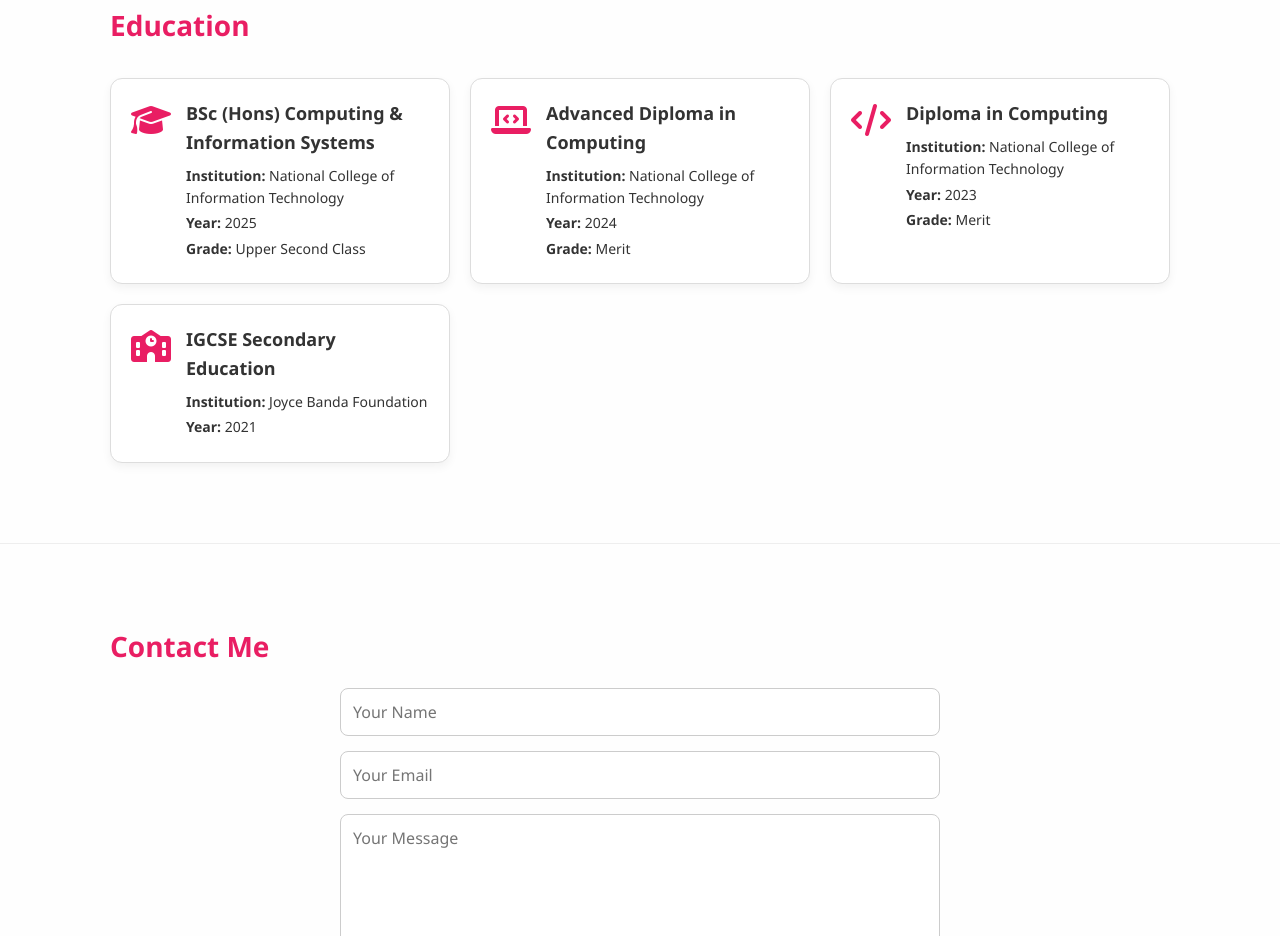
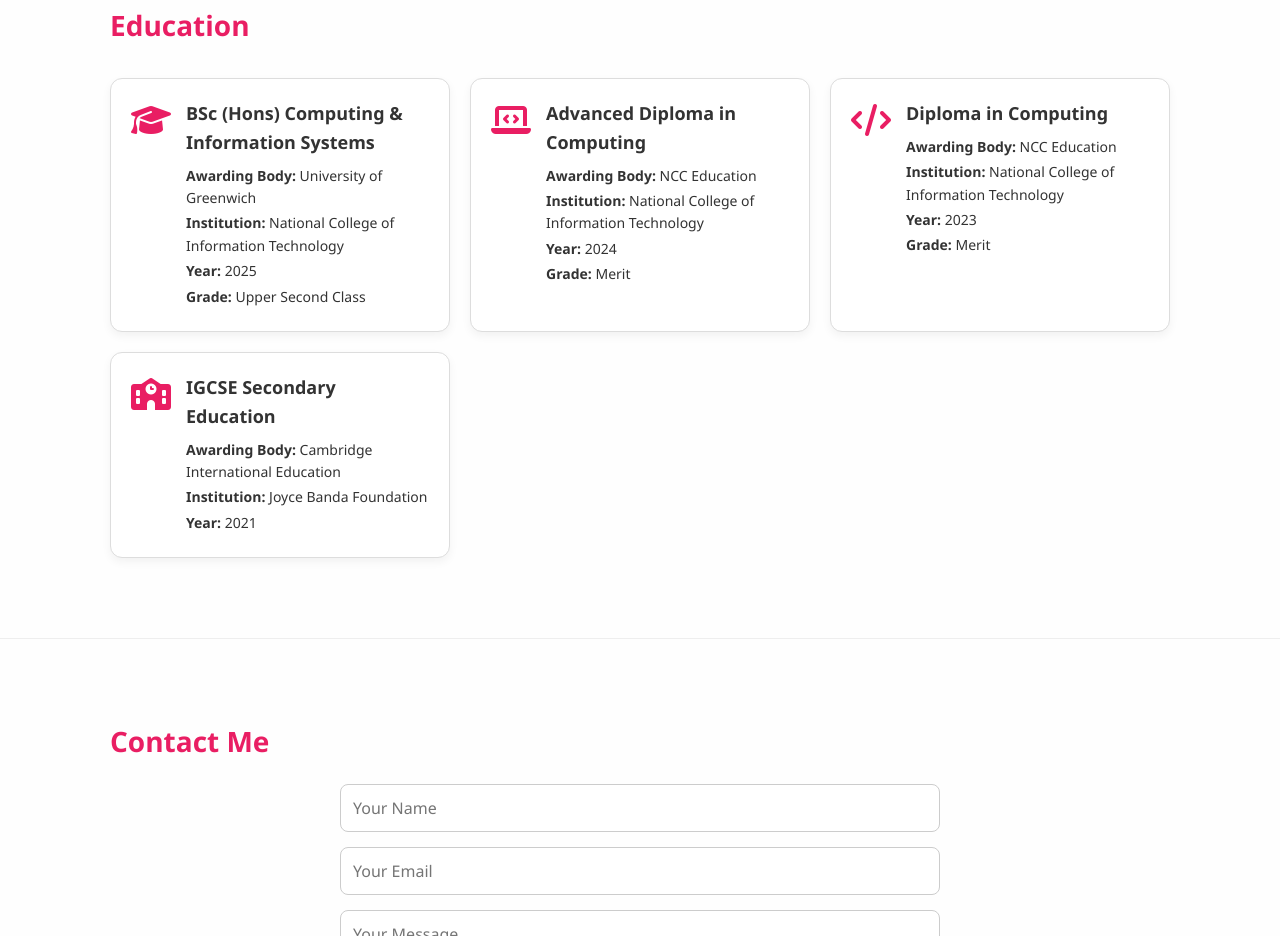
Before and after one commit to rwbyamy/rwbyamy.github.io, a plain HTML site: page index.html in a window 1280 px wide. Shown: the part 1731-2667 px from the top of the page. Drawn offline with nearby package versions, Linux system fonts and the light colour scheme.

Commit message:
Add files via upload

```diff
--- a/index.html
+++ b/index.html
@@ -123,6 +123,7 @@
                 <i class="fa-solid fa-graduation-cap edu-icon"></i>
                 <div>
                     <h3>BSc (Hons) Computing & Information Systems</h3>
+                    <p><strong>Awarding Body:</strong> University of Greenwich</p>
                     <p><strong>Institution:</strong> National College of Information Technology</p>
                     <p><strong>Year:</strong> 2025</p>
                     <p><strong>Grade:</strong> Upper Second Class</p>
@@ -132,6 +133,7 @@
                 <i class="fa-solid fa-laptop-code edu-icon"></i>
                 <div>
                     <h3>Advanced Diploma in Computing</h3>
+                    <p><strong>Awarding Body:</strong> NCC Education</p>
                     <p><strong>Institution:</strong> National College of Information Technology</p>
                     <p><strong>Year:</strong> 2024</p>
                     <p><strong>Grade:</strong> Merit</p>
@@ -141,6 +143,7 @@
                 <i class="fa-solid fa-code edu-icon"></i>
                 <div>
                     <h3>Diploma in Computing</h3>
+                    <p><strong>Awarding Body:</strong> NCC Education</p>
                     <p><strong>Institution:</strong> National College of Information Technology</p>
                     <p><strong>Year:</strong> 2023</p>
                     <p><strong>Grade:</strong> Merit</p>
@@ -150,6 +153,7 @@
                 <i class="fa-solid fa-school edu-icon"></i>
                 <div>
                     <h3>IGCSE Secondary Education</h3>
+                    <p><strong>Awarding Body:</strong> Cambridge International Education</p>
                     <p><strong>Institution:</strong> Joyce Banda Foundation</p>
                     <p><strong>Year:</strong> 2021</p>
                 </div>
@@ -157,6 +161,7 @@
         </div>
     </div>
 </section>
+
 
 <section id="contact" class="section">
     <div class="wrapper">
```
